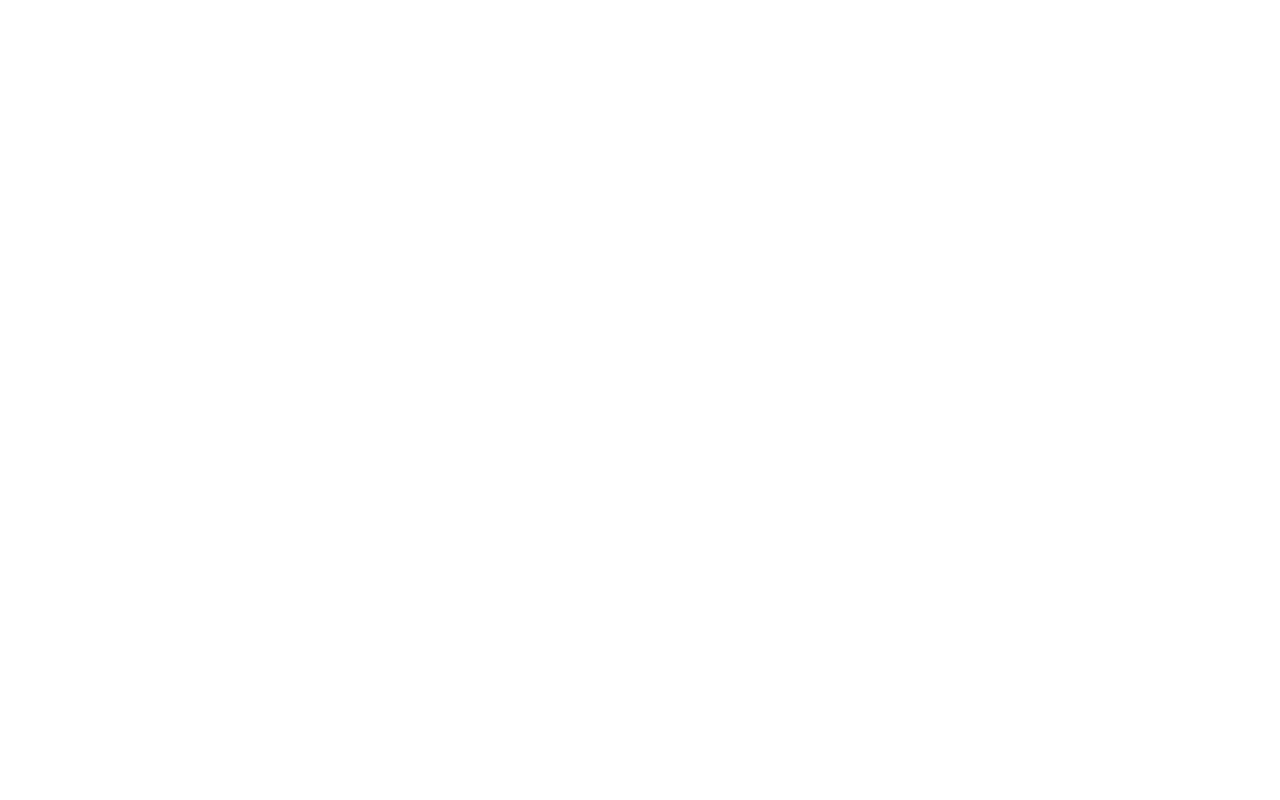
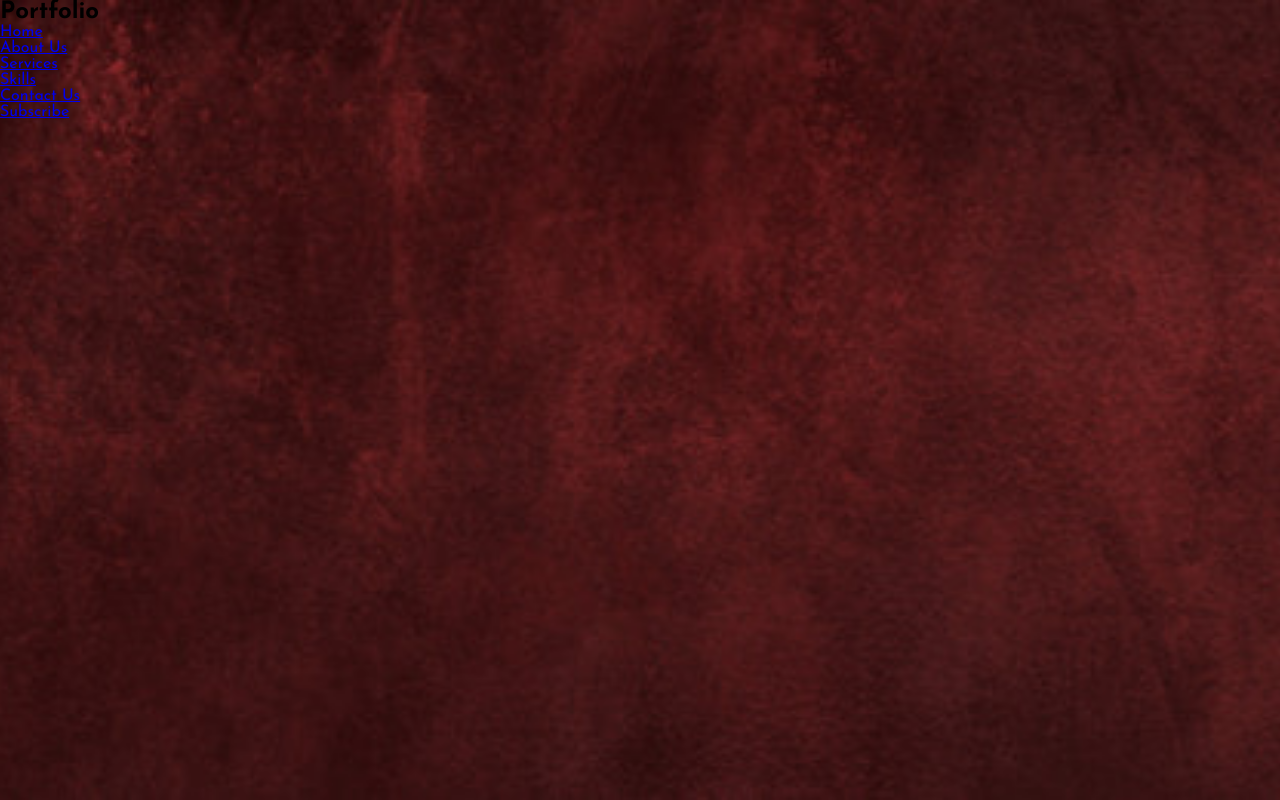
Before and after one commit to mannevin/mannevin.github.io, a plain HTML site: page index.html in a window 1280 px wide. Drawn offline with Linux system fonts and the light colour scheme.

Commit message:
ui changes

```diff
--- a/css/style.css
+++ b/css/style.css
@@ -4,3 +4,10 @@
     font-family: 'Josefin Sans', sans-serif;
     box-sizing: border-box;
 }
+.hero{
+    height: 100vh;
+    width: 100%;
+    background-image: url(maroon.jpg);
+    background-size: cover;
+    background-position: center;
+}
--- a/index.html
+++ b/index.html
@@ -5,5 +5,21 @@
     <link rel="stylesheet" type="text/css" href="css/style.css">
     <link rel="preconnect" href="https://fonts.gstatic.com">
     <link href="https://fonts.googleapis.com/css2?family=Josefin+Sans:ital,wght@0,100;0,200;0,300;0,400;0,500;0,600;0,700;1,100;1,200;1,300;1,400;1,500;1,600;1,700&display=swap" rel="stylesheet">
+    <link rel="stylesheet" href="https://cdnjs.cloudflare.com/ajax/libs/font-awesome/6.2.1/css/all.min.css" integrity="sha512-MV7K8+y+gLIBoVD59lQIYicR65iaqukzvf/nwasF0nqhPay5w/9lJmVM2hMDcnK1OnMGCdVK+iQrJ7lzPJQd1w==" crossorigin="anonymous" referrerpolicy="no-referrer" />
 </head>
+<body>
+    <div class="hero">
+        <nav>
+            <h2 class="logo">Portfolio</h2>
+            <ul>
+                <li><a href="#">Home</a></li>
+                <li><a href="#">About Us</a></li>
+                <li><a href="#">Services</a></li>
+                <li><a href="#">Skills</a></li>
+                <li><a href="#">Contact Us</a></li>
+            </ul>
+            <a href="#" class="btn">Subscribe</a>
+        </nav>
+    </div>
+</body>
 </html>
```
Also changed, not shown: css/maroon.jpg (added).
